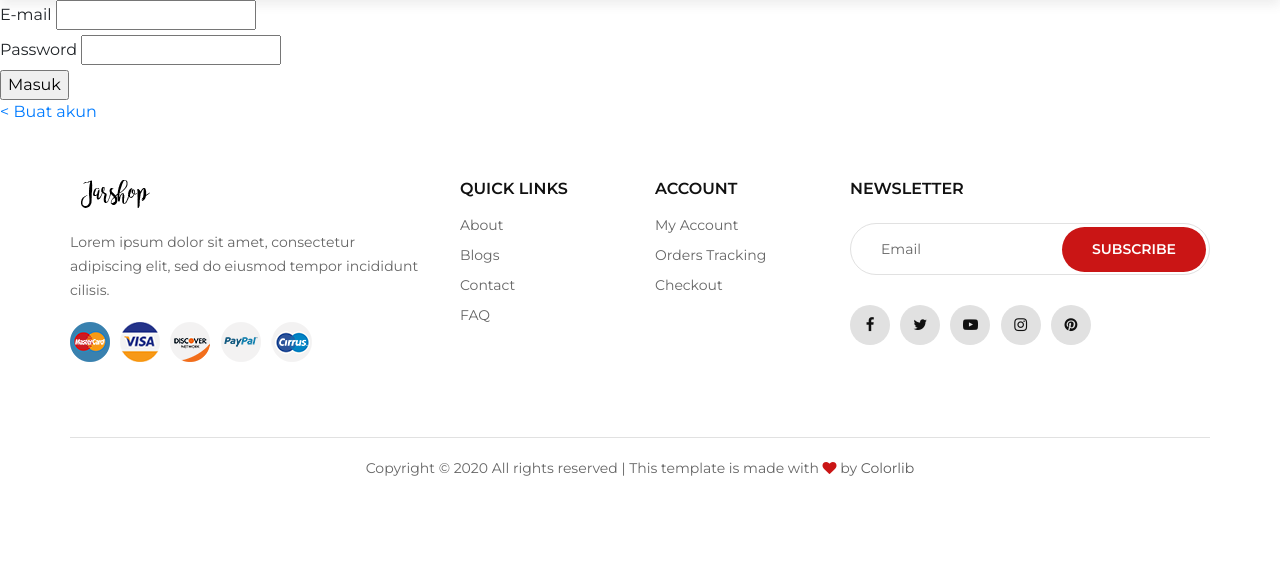
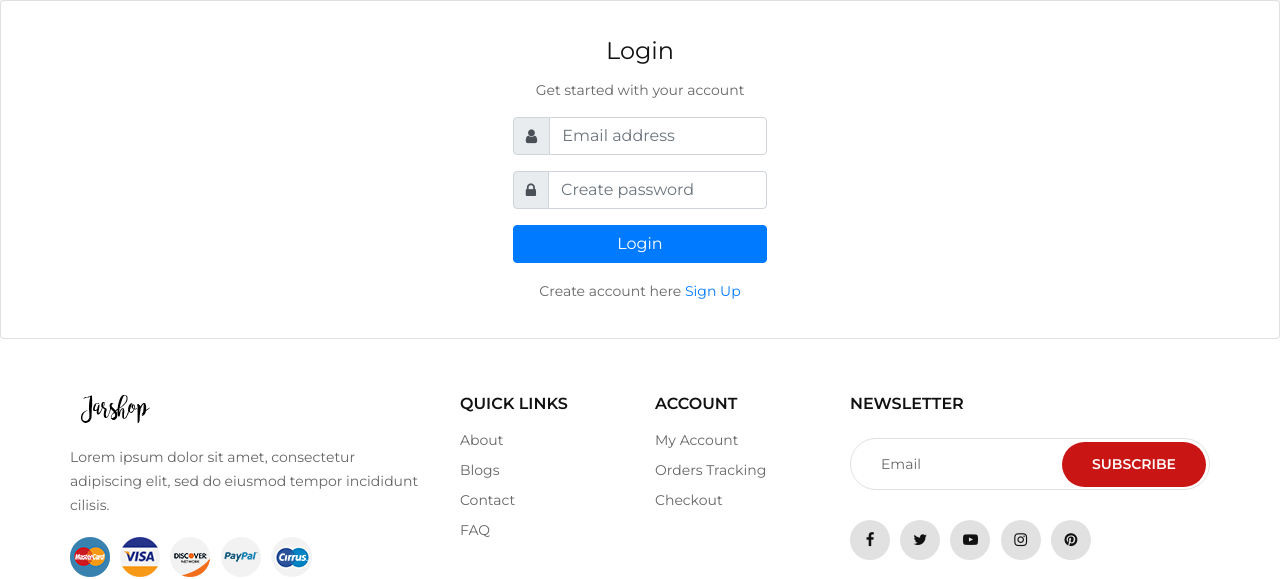
Before and after one commit to dbyjar/e-commerce-jarshop, a PHP site: page /jarshop/index.php?page=masuk in a window 1280 px wide. Shown: the part 84-663 px from the top of the page. Before the commit the page ends 560 px from the top, so only its background shows below. Run offline with PHP 8.4, Linux system fonts and the light colour scheme.

Commit message:
modified login page

```diff
--- a/masuk.php
+++ b/masuk.php
@@ -3,39 +3,46 @@
 		header("location: ".BASE_URL);
 	}
 ?>
-<div id="container_user_daftar">
-	<form action="<?php echo BASE_URL.'proses_masuk.php'; ?>" method="POST">
+
+<!-- <div class="container"> -->
+<div class="card">
+	<article class="card-body mx-auto" style="max-width: 400px;">
+		<h4 class="card-title mt-3 text-center">Login</h4>
 		<?php
 			$notif = isset($_GET['notif']) ? $_GET['notif'] : false;
 			$email = isset($_GET['email']) ? $_GET['email'] : false;
 
 			if ($notif == "daftar") {
-				echo "<div class='notif'> 'Selamat anda telah terdaftar, silahkan masuk untuk mengakses web kami' kata sistemnya Fajar :)</div>";
-			}
-			elseif ($notif == "true") {
-				echo "<div class='notif'> 'Maaf, E-mail dan Password yang anda masukkan tidak cocok' kata sistemnya Fajar :(</div>";
-			}
-			elseif ($notif == "keluar") {
-				echo "<div class='notif'> 'Yey, anda berhasil keluar, mau masuk lagi?' kata sistemnya Fajar :P</div>";
+				echo "<p class='notif text-center'>Selamat anda telah terdaftar, silahkan masuk untuk mengakses web kami</p>";
+			} elseif ($notif == "true") {
+				echo "<p class='notif text-center'>Maaf, E-mail dan Password yang anda masukkan tidak cocok</p>";
+			} elseif ($notif == "keluar") {
+				echo "<p class='notif text-center'>Yey, anda berhasil keluar, mau masuk lagi?</p>";
+			} else {
+				echo "<p class='text-center'>Get started with your account</p>";
 			}
 		?>
-		<div class="element-form">
-			<label>E-mail</label>
-			<span><input type="text" name="email"></span>
-		</div>
-		<div class="element-form">
-			<label>Password</label>
-			<span><input type="password" name="password"></span>
-		</div>
-		<div class="element-form">
-			<span><input type="submit" name="masuk" value="Masuk"></span>
-		</div>
-		<div class="element-form">
-			<span>
-				<a href="<?php echo BASE_URL.'index.php?page=daftar'; ?>">
-					< Buat akun
-				</a>
-			</span>
-		</div>
-	</form>
+
+		<form action="<?php echo BASE_URL.'proses_masuk.php'; ?>" method="POST">
+			<div class="form-group input-group">
+				<div class="input-group-prepend">
+					<span class="input-group-text"> <i class="fa fa-user"></i> </span>
+				</div>
+				<input name="email" class="form-control" placeholder="Email address" type="email">
+			</div> <!-- form-group// -->
+			<div class="form-group input-group">
+				<div class="input-group-prepend">
+					<span class="input-group-text"> <i class="fa fa-lock"></i> </span>
+				</div>
+				<input class="form-control" placeholder="Create password" type="password" name="password">
+			</div> <!-- form-group// -->
+			<div class="form-group">
+				<button type="submit" name="masuk" value="Masuk" class="btn btn-primary btn-block"> Login </button>
+			</div> <!-- form-group// -->
+			<p class="text-center">Create account here <a href='<?= BASE_URL."index.php?page=daftar" ?>'>Sign Up</a> </p>
+		</form>
+	</article>
 </div>
+<!-- card.// -->
+
+<!-- </div>  -->
```
